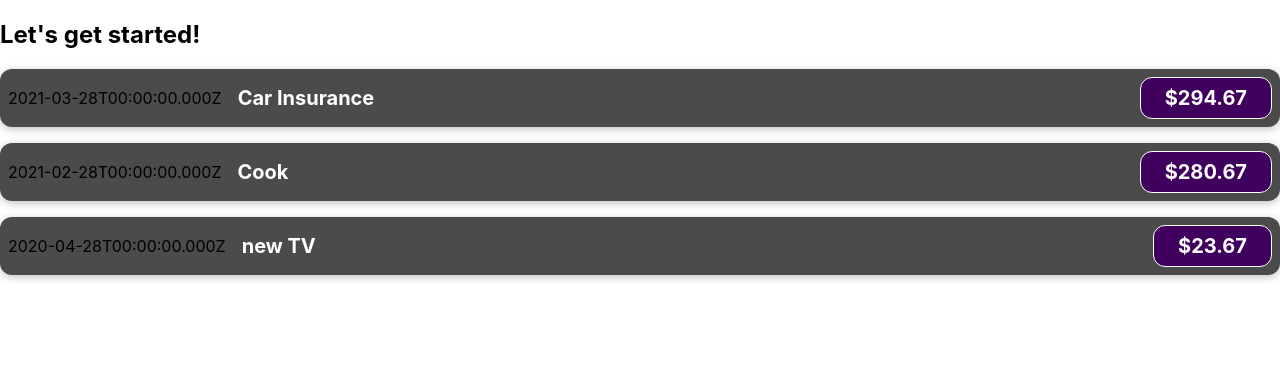
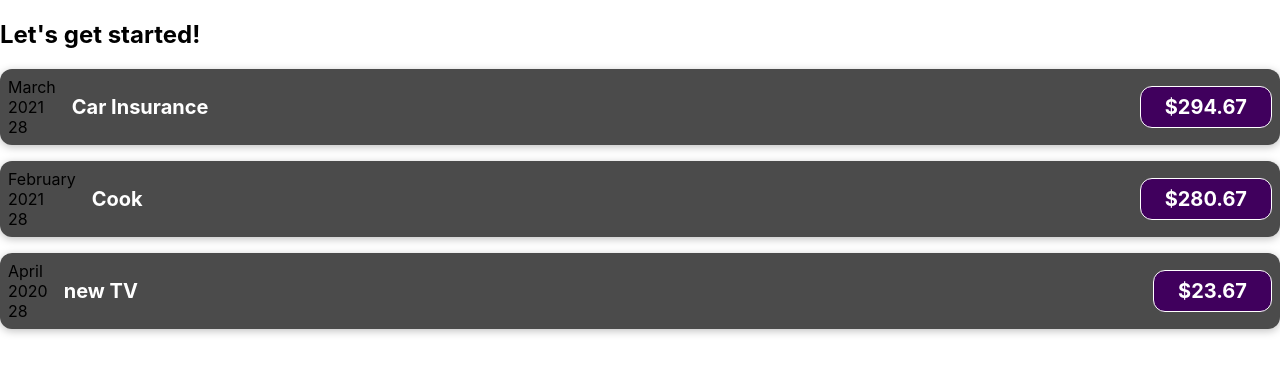
Before and after one commit to yws1502/React_Tutorial, a React (Create React App) app: page / in a window 1280 px wide. Shown: the top 374 px of the page. Built offline with nearby package versions, Linux system fonts and the light colour scheme.

Commit message:
🩹 날짜 포맷 변경

```diff
--- a/src/components/ExpenseItem.jsx
+++ b/src/components/ExpenseItem.jsx
@@ -1,9 +1,17 @@
 import "./ExpenseItem.css";
 
 function ExpenseItem({ title, amount, date }) {
+  const Year = date.getFullYear();
+  const Month = date.toLocaleString("en-US", { month: "long" });
+  const Day = date.toLocaleString("en-US", { day: "2-digit" });
+
   return (
     <div className="expense-item">
-      <div>{date.toISOString()}</div>
+      <div>
+        <div>{Month}</div>
+        <div>{Year}</div>
+        <div>{Day}</div>
+      </div>
       <div className="expense-item__description">
         <h2>{title}</h2>
         <div className="expense-item__price">${amount}</div>
```
